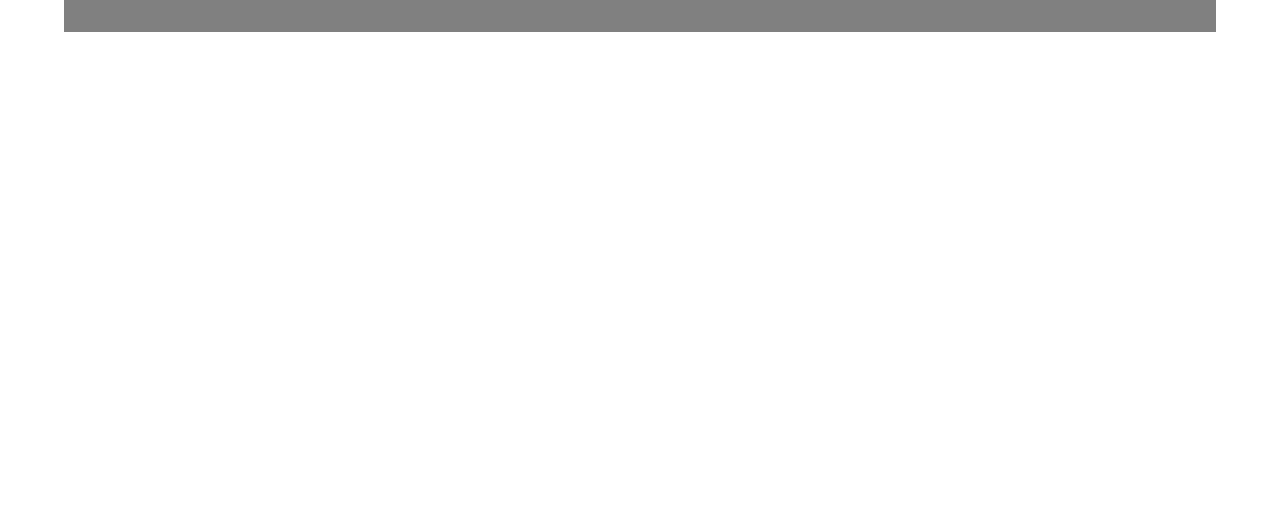
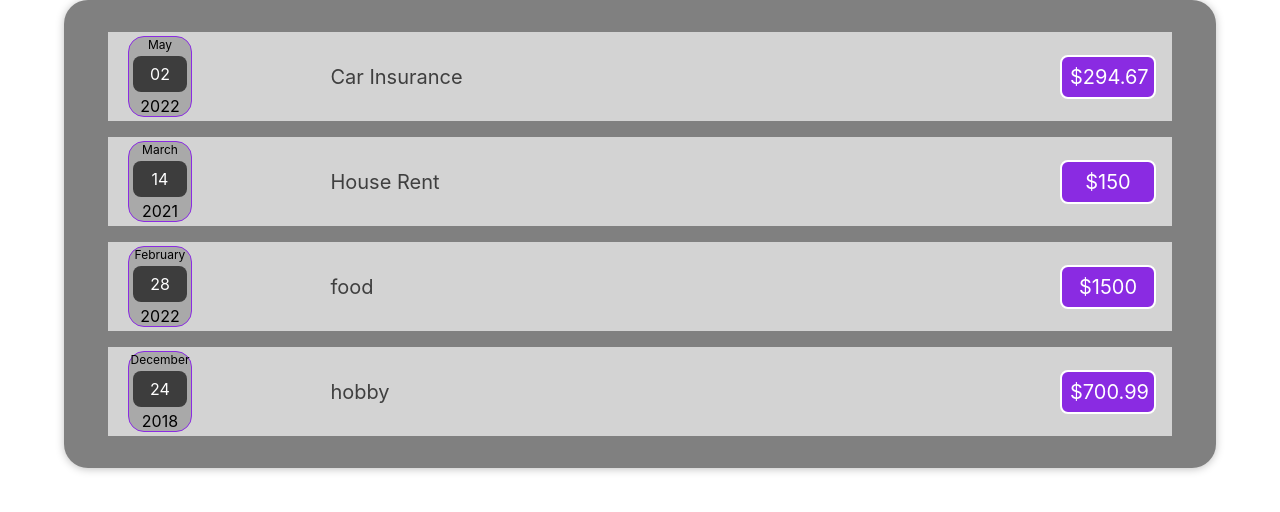
Before and after one commit to AmirAsadzadeh/Expense-Tracker-With-React, a React (Create React App) app: page / in a window 1280 px wide. Shown: the top 512 px of the page. Built offline with nearby package versions, Linux system fonts and the light colour scheme; the HTML template or start-up script is replaced by a standard one.

Commit message:
composition implemented

```diff
--- /dev/null
+++ b/public/index.html
@@ -0,0 +1,43 @@
+<!DOCTYPE html>
+<html lang="en">
+  <head>
+    <meta charset="utf-8" />
+    <link rel="icon" href="%PUBLIC_URL%/favicon.ico" />
+    <meta name="viewport" content="width=device-width, initial-scale=1" />
+    <meta name="theme-color" content="#000000" />
+    <meta
+      name="description"
+      content="Web site created using create-react-app"
+    />
+    <link rel="apple-touch-icon" href="%PUBLIC_URL%/logo192.png" />
+    <!--
+      manifest.json provides metadata used when your web app is installed on a
+      user's mobile device or desktop. See https://developers.google.com/web/fundamentals/web-app-manifest/
+    -->
+    <link rel="manifest" href="%PUBLIC_URL%/manifest.json" />
+    <!--
+      Notice the use of %PUBLIC_URL% in the tags above.
+      It will be replaced with the URL of the `public` folder during the build.
+      Only files inside the `public` folder can be referenced from the HTML.
+
+      Unlike "/favicon.ico" or "favicon.ico", "%PUBLIC_URL%/favicon.ico" will
+      work correctly both with client-side routing and a non-root public URL.
+      Learn how to configure a non-root public URL by running `npm run build`.
+    -->
+    <title>React App</title>
+  </head>
+  <body>
+    <noscript>You need to enable JavaScript to run this app.</noscript>
+    <div id="root"></div>
+    <!--
+      This HTML file is a template.
+      If you open it directly in the browser, you will see an empty page.
+
+      You can add webfonts, meta tags, or analytics to this file.
+      The build step will place the bundled scripts into the <body> tag.
+
+      To begin the development, run `npm start` or `yarn start`.
+      To create a production bundle, use `npm run build` or `yarn build`.
+    -->
+  </body>
+</html>
--- a/src/App.css
+++ b/src/App.css
@@ -0,0 +1,5 @@
+* {
+  margin: 0;
+  padding: 0;
+  box-sizing: border-box;
+}
--- a/src/App.js
+++ b/src/App.js
@@ -1,3 +1,4 @@
+import { Children } from "react";
 import "./App.css";
 import Expenses from "./components/Expenses";
 
--- a/src/components/Card.js
+++ b/src/components/Card.js
@@ -1,7 +1,9 @@
+import { Children } from "react";
 import "./Card.css";
 
-function Card() {
-  return <div className="card"></div>;
+function Card(props) {
+  console.log(props)
+  return <div className={`card  ${props.classes}`}>{props.children}</div>;
 }
 
 export default Card;
--- a/src/components/ExpenseItem.js
+++ b/src/components/ExpenseItem.js
@@ -1,10 +1,9 @@
 import "./ExpenseItem.css";
 import ExpenseDate from "./ExpenseDate.js";
-import Card from "./Card.js";
 
 function ExpenseItem(props) {
   return (
-    <Card className="expense-item">
+    <div className="expense-item">
       <div className="expense-item__date">
         <ExpenseDate date={props.date} />
       </div>
@@ -12,7 +11,7 @@
         <p className="expense-item__title">{props.title}</p>
         <p className="expense-item__price">${props.amount}</p>
       </div>
-    </Card>
+    </div>
   );
 }
 
--- a/src/components/Expenses.js
+++ b/src/components/Expenses.js
@@ -1,5 +1,6 @@
 import "./Expenses.css";
 import ExpenseItem from "./ExpenseItem";
+import Card from "./Card";
 
 function Expenses() {
   const expenses = [
@@ -26,7 +27,7 @@
   ];
 
   return (
-    <div className="expenses">
+    <Card classes={"expenses"}>
       <ExpenseItem
         title={expenses[0].title}
         amount={expenses[0].amount}
@@ -47,7 +48,7 @@
         amount={expenses[3].amount}
         date={expenses[3].date}
       ></ExpenseItem>
-    </div>
+    </Card>
   );
 }
 
```
